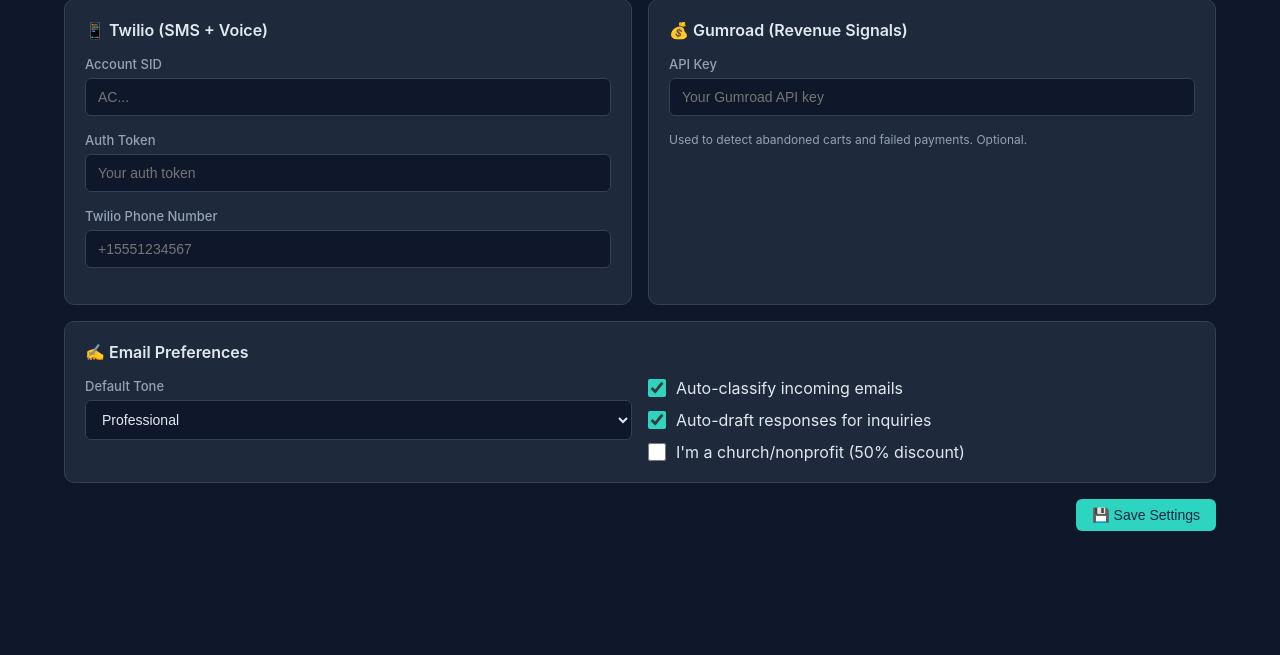
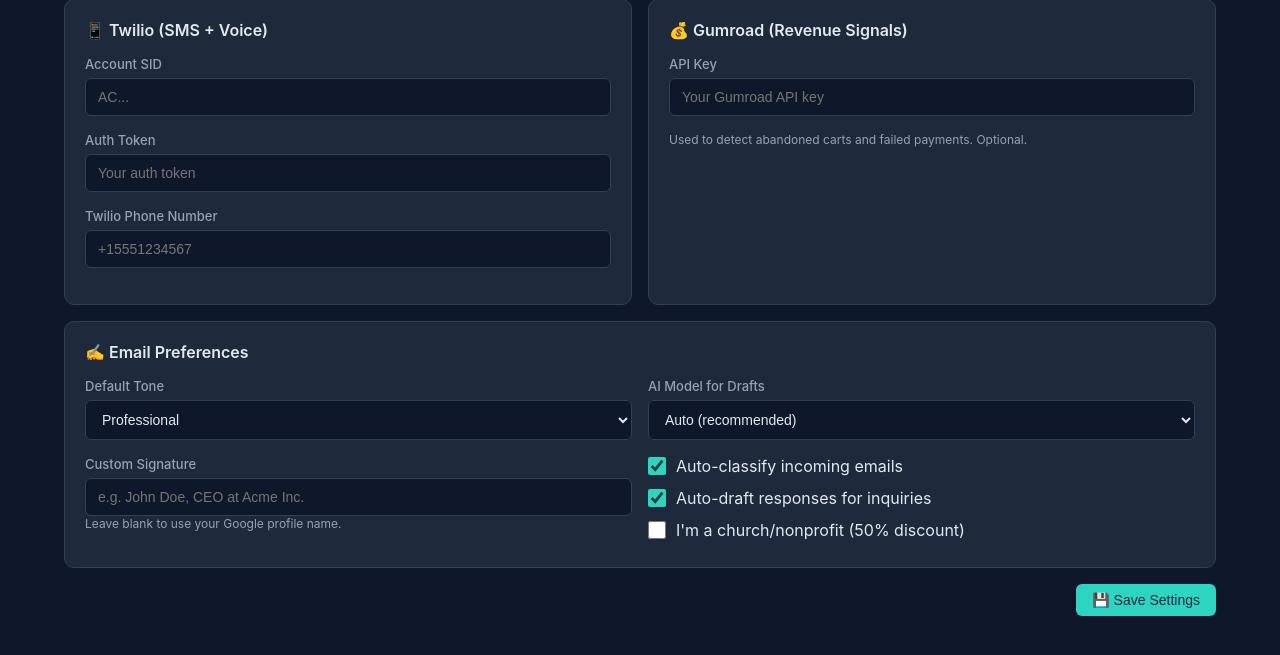
Before and after one commit to TheInnerI/email-sail-agent, a Python web app: template api/templates/settings.html in a window 1280 px wide. Shown: the part 78-733 px from the top of the page. Run offline with Jinja, Linux system fonts and the light colour scheme; the template is opened without the code that fills it, so the values that code supplies are empty.

Commit message:
Add signature + model picker to settings UI

```diff
--- a/api/templates/settings.html
+++ b/api/templates/settings.html
@@ -42,6 +42,23 @@
                 <option value="empathetic">Empathetic</option>
             </select>
         </div>
+        <div class="form-group">
+            <label>AI Model for Drafts</label>
+            <select id="preferred_model">
+                <option value="">Auto (recommended)</option>
+                <option value="openrouter/owl-alpha">Owl Alpha (free)</option>
+                <option value="openai/gpt-4o-mini">GPT-4o Mini</option>
+                <option value="anthropic/claude-sonnet-4">Claude Sonnet 4</option>
+                <option value="openai/gpt-4o">GPT-4o (premium)</option>
+            </select>
+        </div>
+    </div>
+    <div class="grid-2">
+        <div class="form-group">
+            <label>Custom Signature</label>
+            <input type="text" id="signature" placeholder="e.g. John Doe, CEO at Acme Inc.">
+            <p style="font-size: 12px; color: var(--text-muted);">Leave blank to use your Google profile name.</p>
+        </div>
         <div>
             <div class="toggle" style="margin-bottom: 12px;">
                 <input type="checkbox" id="auto_classify" checked>
@@ -74,6 +91,8 @@ async function loadSettings() {
         document.getElementById('twilio_phone').value = data.twilio_phone || '';
         document.getElementById('gumroad_key').value = data.gumroad_key || '';
         document.getElementById('tone_pref').value = data.tone_preference || 'professional';
+        document.getElementById('preferred_model').value = data.preferred_model || '';
+        document.getElementById('signature').value = data.signature || '';
         document.getElementById('auto_classify').checked = data.auto_classify;
         document.getElementById('auto_draft').checked = data.auto_draft;
         document.getElementById('church_discount').checked = data.church_discount;
@@ -91,6 +110,8 @@ async function saveSettings() {
                 twilio_phone: document.getElementById('twilio_phone').value,
                 gumroad_key: document.getElementById('gumroad_key').value,
                 tone_preference: document.getElementById('tone_pref').value,
+                preferred_model: document.getElementById('preferred_model').value,
+                signature: document.getElementById('signature').value,
                 auto_classify: document.getElementById('auto_classify').checked,
                 auto_draft: document.getElementById('auto_draft').checked,
                 church_discount: document.getElementById('church_discount').checked,
```
